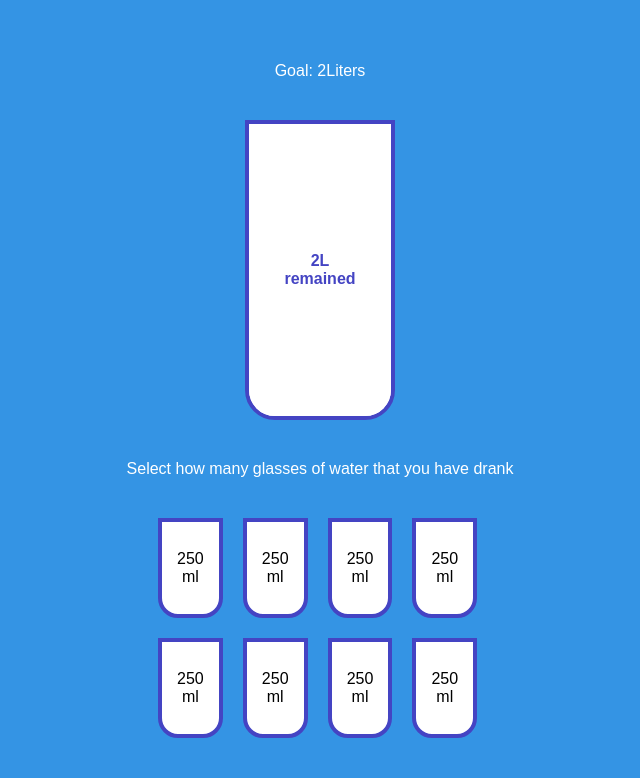
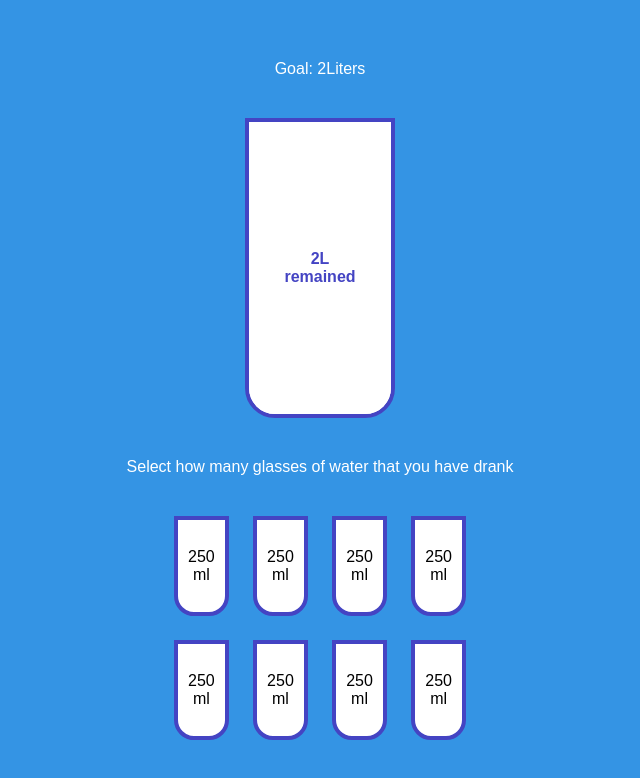
Before and after one commit to ShubhamGhotkar/drink-water-project, a website: page index.html in a window 1280 px wide. Shown: the whole page, without its empty margins (320-960 px from the left). Drawn offline with Linux system fonts and the light colour scheme.

Commit message:
task: flexbox completed

```diff
--- a/index.js
+++ b/index.js
@@ -12,7 +12,7 @@ let waterRemain;
 let WaterAdded;
 
 // LOGIC
-jars.forEach((jar, ind) => {
+jars.forEach((jar) => {
   jar.addEventListener("click", function () {
     //for index
     let index = jar.classList.contains("fill") ? 0 : 1;
--- a/sass/main.scss
+++ b/sass/main.scss
@@ -110,25 +110,25 @@ body {
 
     //  FLEXBOX
     display: flex;
-    flex: 0 0;
     flex-wrap: wrap;
-    gap: 2rem;
+    justify-content: center;
+    align-items: center;
+    gap: 1.5em;
 
     .jar {
       height: 10rem;
-      width: 20%;
+      width: 17%;
       cursor: pointer;
 
+      font-size: $default;
+      padding: 0.5rem;
+      border-radius: 0 0 2rem 2rem;
+      text-align: center;
       @include grid-center;
-      gap: 2rem;
+      justify-content: center;
 
-      padding: 1rem;
-      border-radius: 0 0 2rem 2rem;
       background-color: $col-white;
       border: 4px solid $col-blue;
-      text-overflow: clip;
-      text-align: center;
-      font-size: $default;
     }
   }
 }
```
Also changed, not shown: css/style.css.
